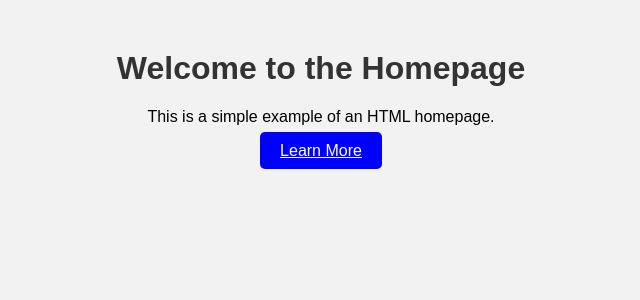
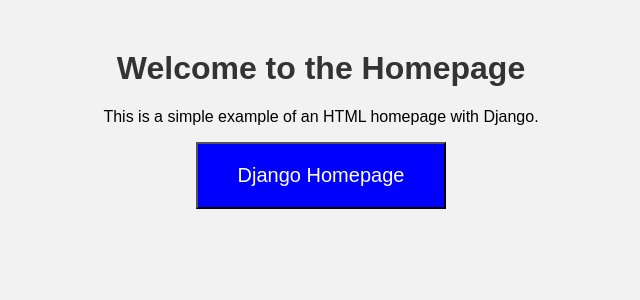
Before and after one commit to aalshawa97/QuestionsDjango, a Django app: page / in a window 1280 px wide. Shown: the top 300 px of the page, without its empty margins (319-959 px from the left). Run offline with Django 4.2, Linux system fonts and the light colour scheme.

Commit message:
Home page example for Django

```diff
--- a/pages/Templates/home.html
+++ b/pages/Templates/home.html
@@ -32,8 +32,10 @@
   <body>
     <div class="container">
       <h1>Welcome to the Homepage</h1>
-      <p>This is a simple example of an HTML homepage.</p>
-      <a href="#" class="btn">Learn More</a>
+      <p>This is a simple example of an HTML homepage with Django.</p>
+        <!--<a href="#" class="btn">Learn More</a>-->
+        <button onclick="window.location.href='https://www.djangoproject.com'" style="background-color: blue; color: white; padding: 20px 40px; font-size: 20px;">Django Homepage</button>
+      <!--<button onclick="window.location.href='https://www.djangoproject.com'">Django Homepage</button>-->
     </div>
   </body>
 </html>
```
